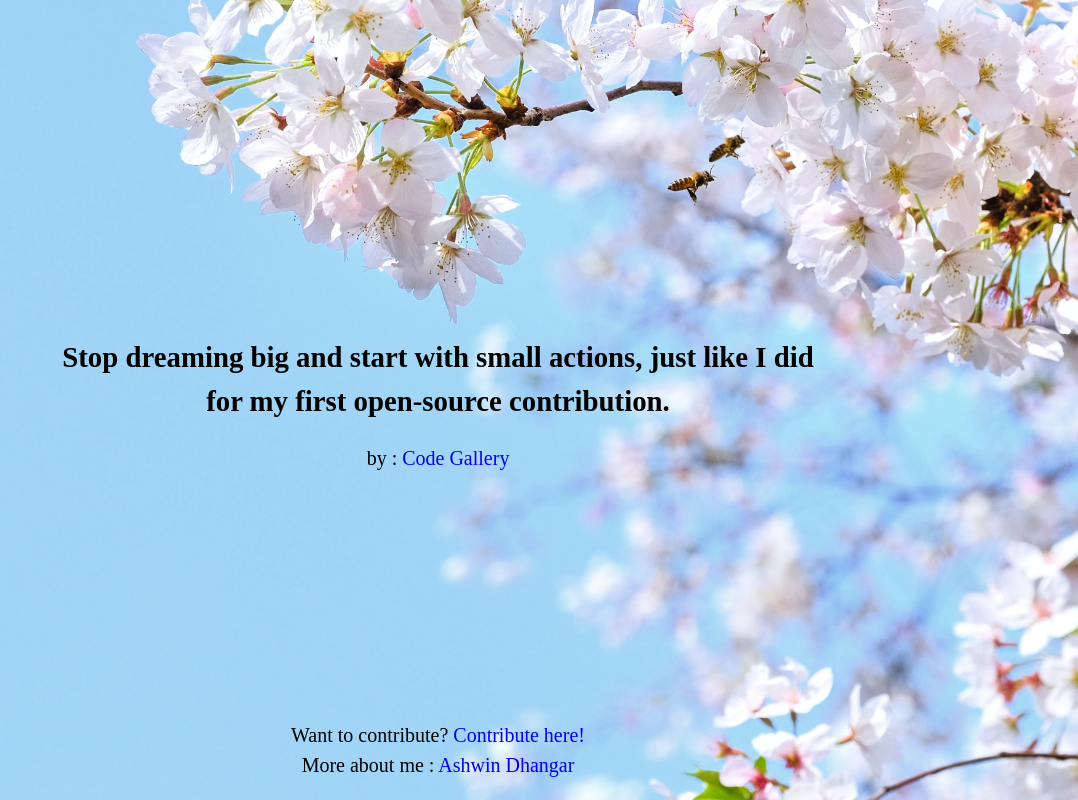
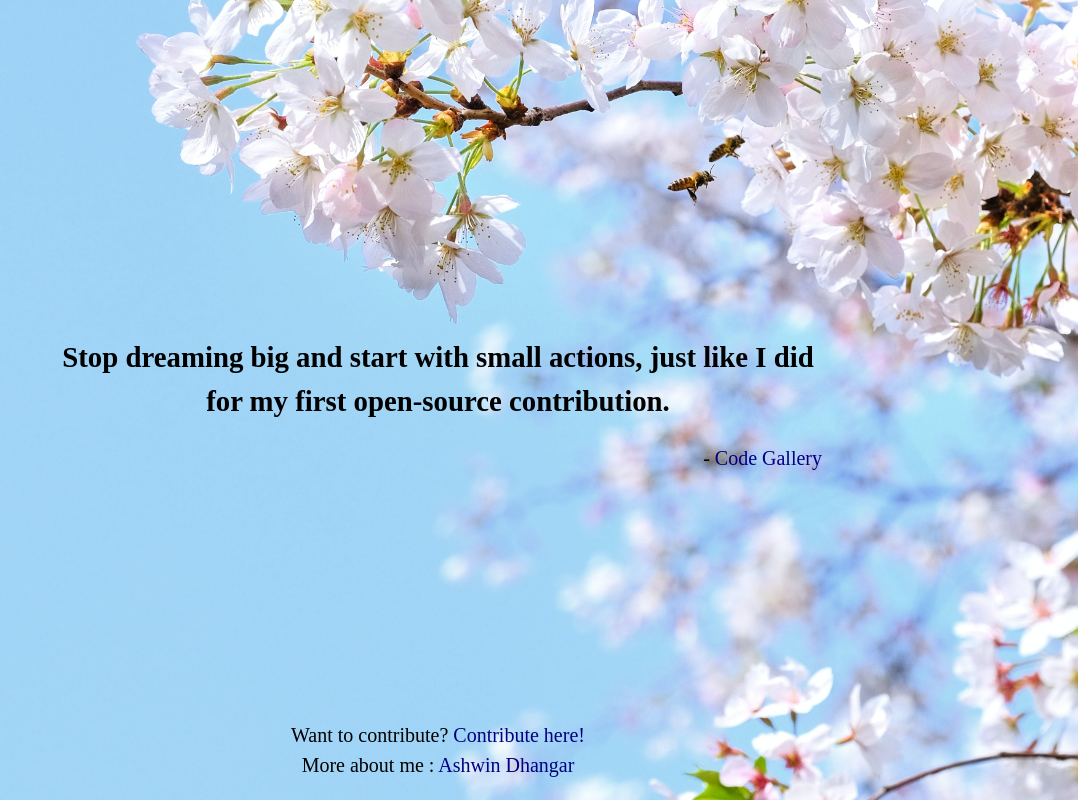
Before and after one commit to MrAshwin2142/OpenQuotes, a plain HTML site: page index.html in a window 1280 px wide. Shown: the whole page, without its empty margins (202-1280 px from the left). Drawn offline with Linux system fonts and the light colour scheme.

Commit message:
New Quote Format!
Changed the "quoted by" layout to look more like a traditional quote and so not all text is center aligned.

Adjusted text decoration of bottom links for visual consistency.

Added color change in hover to indicate interactivity partenered with pointer change.

```diff
--- a/main.js
+++ b/main.js
@@ -6,7 +6,7 @@ let currentQuoteIndex = 0;
 function displayQuote() {
   const currentQuote = quotes[currentQuoteIndex];
   quoteElement.textContent = currentQuote.quote;
-  authorElement.innerHTML = `by : <a href="${currentQuote.profilLink}" target="_blank">${currentQuote.name}</a>`;
+  authorElement.innerHTML = `- <a href="${currentQuote.profilLink}" target="_blank">${currentQuote.name}</a>`;
   // currentQuoteIndex = Math.floor(Math.random() * quotes.length)
   currentQuoteIndex = (currentQuoteIndex + 1) % quotes.length ;
 }
--- a/style.css
+++ b/style.css
@@ -11,6 +11,11 @@ h1 {
 
 a {
   text-decoration: none;
+  color: #000080;
+}
+
+a:hover {
+  color: #0303d4;
 }
 
 body {
@@ -52,9 +57,10 @@ body {
   margin: 0;
 }
 
-.contribute-section a:hover {
-  text-decoration: underline;
+#author {
+  text-align: right;
 }
+
 @media screen and (max-width: 480px) {
   .container{
     max-width: 98%;
```
